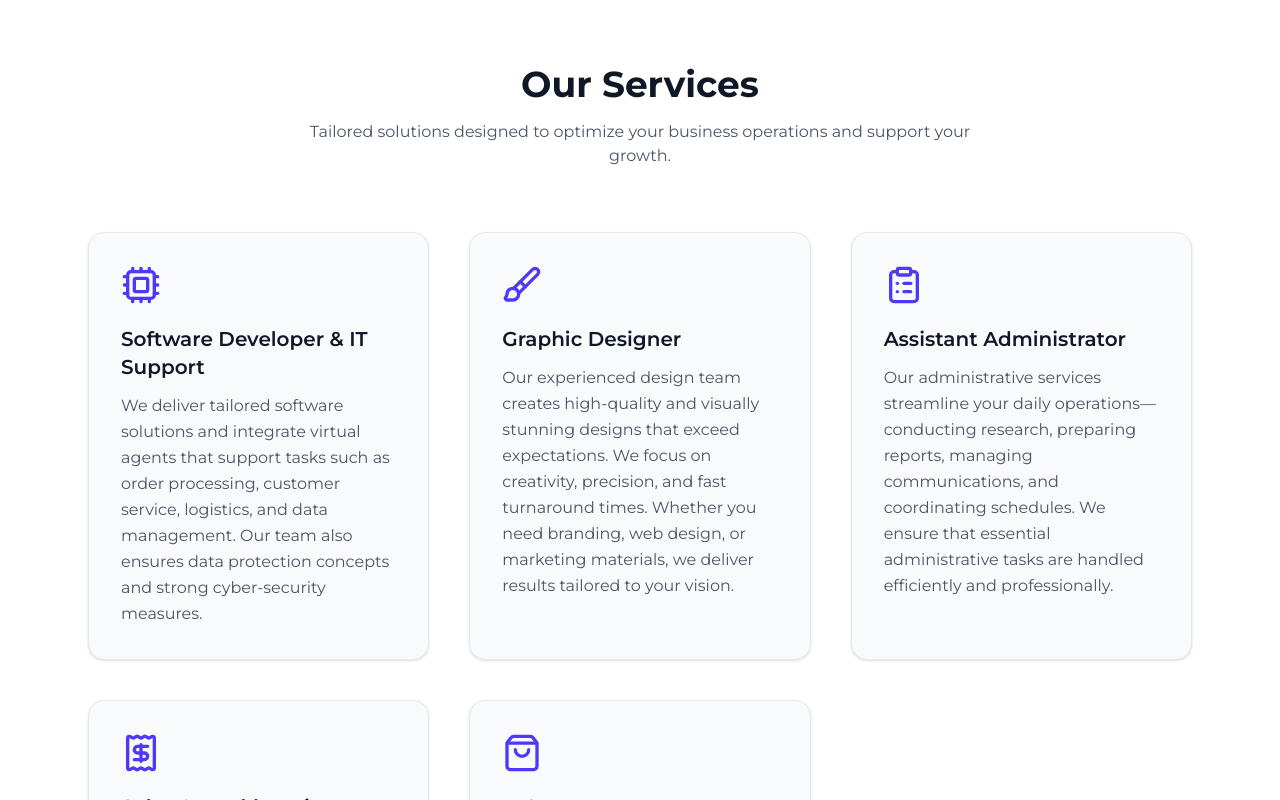
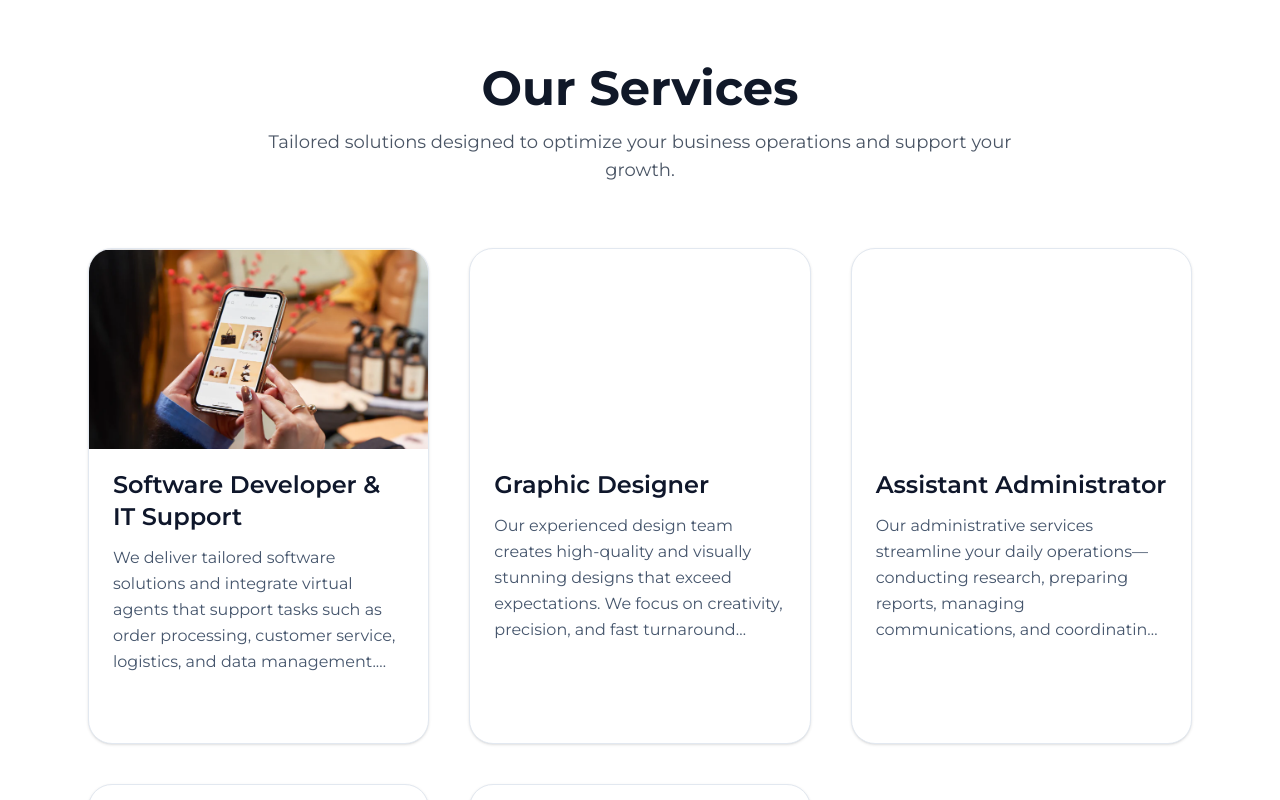
Before and after one commit to rinesaahmedi/primex, a React (Vite) app: page / in a window 1280 px wide. Shown: the part 2740-3540 px from the top of the page. Built offline with nearby package versions, Linux system fonts and the light colour scheme.

Commit message:
added the services page

```diff
--- a/src/components/Services.jsx
+++ b/src/components/Services.jsx
@@ -1,59 +1,80 @@
+// src/components/Services.jsx
 import React from "react";
 import { useTranslation } from "react-i18next";
-import { Cpu, Brush, ClipboardList, Receipt, ShoppingBag } from "lucide-react";
+import { ArrowRight } from "lucide-react";
+
+// Example image – change the import/path if needed
+import exampleServiceImage from "../images/client2.webp";
 
 export default function Services() {
   const { t } = useTranslation();
-
-  // Load items from translation JSON
-  const services = t("services.items", { returnObjects: true });
-
-  // Map each service to a matching icon
-  const icons = [
-    <Cpu className="w-10 h-10" />,
-    <Brush className="w-10 h-10" />,
-    <ClipboardList className="w-10 h-10" />,
-    <Receipt className="w-10 h-10" />,
-    <ShoppingBag className="w-10 h-10" />,
-  ];
+  const services = t("services.items", { returnObjects: true }) || [];
 
   return (
     <section id="services" className="w-full py-20 bg-white">
       <div className="max-w-6xl mx-auto px-6">
-
         {/* Header */}
         <div className="text-center mb-16">
-          <h2 className="text-4xl font-bold text-gray-900">
+          <h2 className="text-4xl md:text-5xl font-extrabold text-gray-900">
             {t("services.mainTitle")}
           </h2>
-          <p className="text-gray-600 mt-4 max-w-2xl mx-auto">
+          <p className="mt-4 text-lg text-gray-600 max-w-3xl mx-auto">
             {t("services.intro")}
           </p>
         </div>
 
         {/* Services Grid */}
-        <div className="grid md:grid-cols-2 lg:grid-cols-3 gap-10">
+        <div className="grid gap-10 md:grid-cols-2 lg:grid-cols-3">
           {services.map((service, index) => (
-            <div
+            <button
               key={index}
-              className="group p-8 bg-gray-50 rounded-2xl shadow-sm border border-gray-200
-              hover:shadow-xl hover:bg-white transition-all duration-300"
+              type="button"
+              className="group relative flex flex-col text-left overflow-hidden
+                         rounded-3xl bg-white border border-slate-200 shadow-sm
+                         hover:-translate-y-1 hover:shadow-xl hover:border-slate-300
+                         focus-visible:outline-none focus-visible:ring-2 focus-visible:ring-indigo-500
+                         transition-all duration-300"
+              onClick={() => {
+                // TODO: navigate, open modal, etc.
+              }}
             >
-              {/* Icon */}
-              <div className="text-indigo-600 mb-5 group-hover:scale-110 transition-transform">
-                {icons[index]}
+              {/* Top visual / image */}
+              <div className="relative h-50 bg-slate-100">
+                {index === 0 ? (
+                  <img
+                    src={exampleServiceImage}
+                    alt={service.title}
+                    className="h-full w-full object-cover"
+                  />
+                ) : (
+                  <div className="absolute inset-0 bg-gradient-to-tr from-indigo-100 via-blue-50 to-sky-100" />
+                )}
               </div>
 
-              {/* Title */}
-              <h3 className="text-xl font-semibold text-gray-900 mb-3">
-                {service.title}
-              </h3>
+              {/* Text content */}
+              <div className="flex-1 px-5 py-4 md:px-6 md:py-5">
+                <h3 className="text-2xl font-semibold text-slate-900 mb-3">
+                  {service.title}
+                </h3>
+                <p className="text-sm md:text-base text-slate-600 leading-relaxed line-clamp-5">
+                  {service.description}
+                </p>
 
-              {/* Description */}
-              <p className="text-gray-600 leading-relaxed">
-                {service.description}
-              </p>
-            </div>
+                {/* “View more” / “Mehr erfahren” CTA */}
+                <div
+                  className="mt-6 flex items-center text-indigo-600 font-semibold
+                             opacity-0 translate-y-2
+                             group-hover:opacity-100 group-hover:translate-y-0
+                             group-focus-visible:opacity-100 group-focus-visible:translate-y-0
+                             transition-all duration-200"
+                >
+                  <span className="text-sm md:text-base">
+                    {t("services.ctaLabel")}
+                  </span>
+                  <ArrowRight className="w-4 h-4 ml-1" />
+                </div>
+              </div>
+            </button>
           ))}
         </div>
       </div>
```
Also changed, not shown: 1 other file (tests, documents, lock files or other folders).
